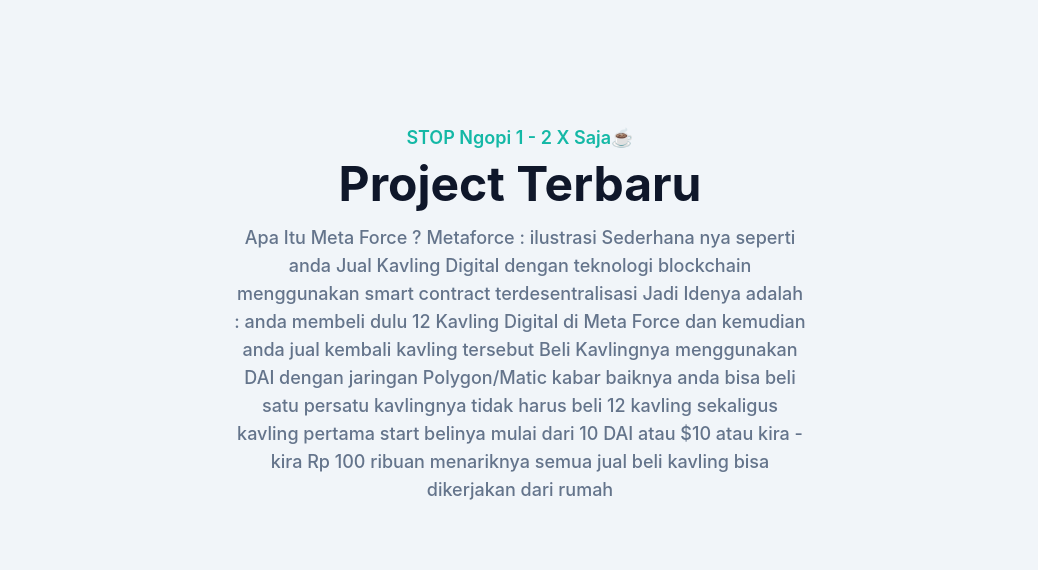
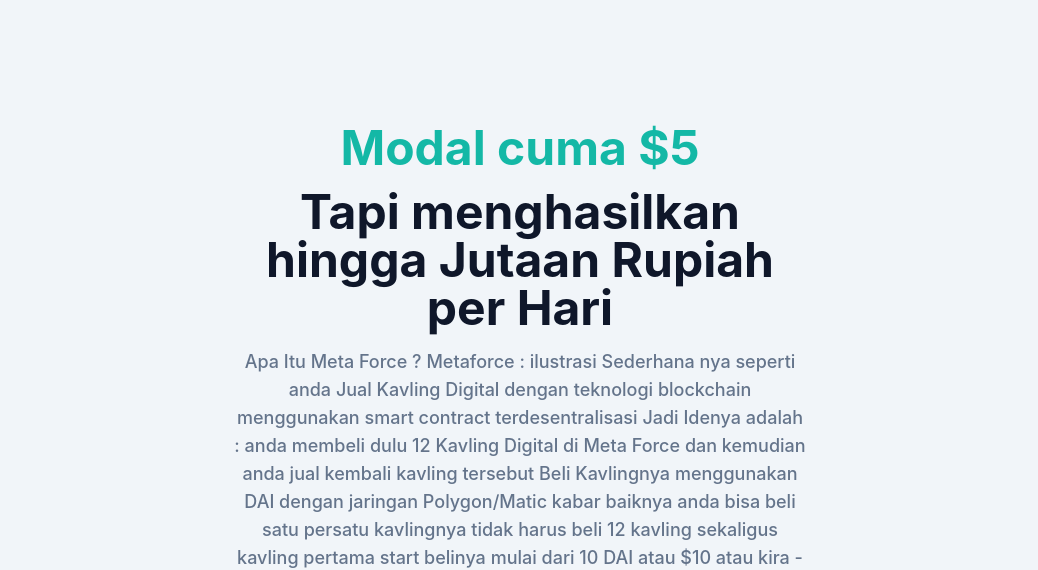
Before and after one commit to incomedigitall/metaforce, a website: page index.html in a window 1280 px wide. Shown: the part 1320-1890 px from the top of the page, without its empty margins (120-1158 px from the left). Drawn offline with Linux system fonts and the light colour scheme.

Commit message:
Pesan commit Anda di sini

```diff
--- a/index.html
+++ b/index.html
@@ -169,10 +169,10 @@
         <div class="container">
             <div class="w-full px-4">
                 <div class="max-w-xl mx-auto text-center mb-16">
-                    <h4 class="font-semibold text-lg text-primary
-                    mb-2">STOP Ngopi 1 - 2 X Saja☕</h4>
+                    <h4 class="font-bold  text-primary
+                    text-3xl mb-4 sm:text-4xl lg:text-5xl">Modal cuma $5</h4>
                     <h2 class="font-bold text-dark text-3xl mb-4 sm:text-4xl
-                    lg:text-5xl">Project Terbaru</h2>
+                    lg:text-5xl">Tapi menghasilkan hingga Jutaan Rupiah per Hari </h2>
                     <p class="font-medium text-md text-secondary md:text-lg">
                         Apa Itu Meta Force ?
                         Metaforce : ilustrasi Sederhana nya seperti anda Jual Kavling Digital
```
